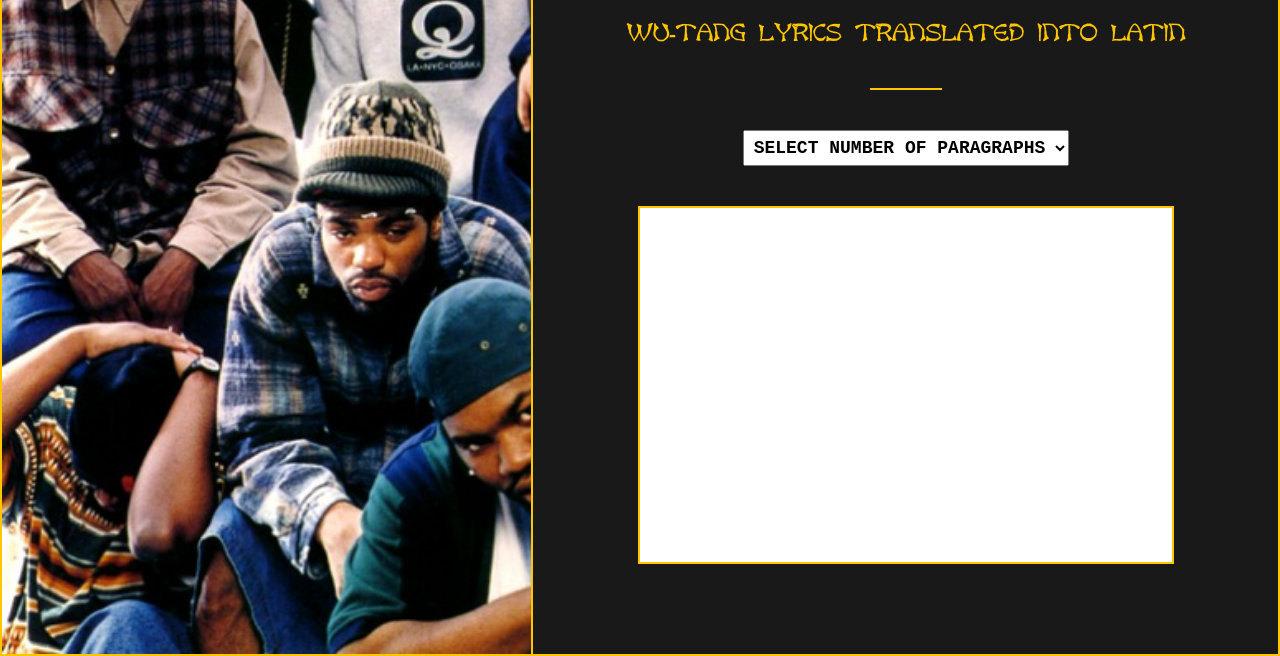
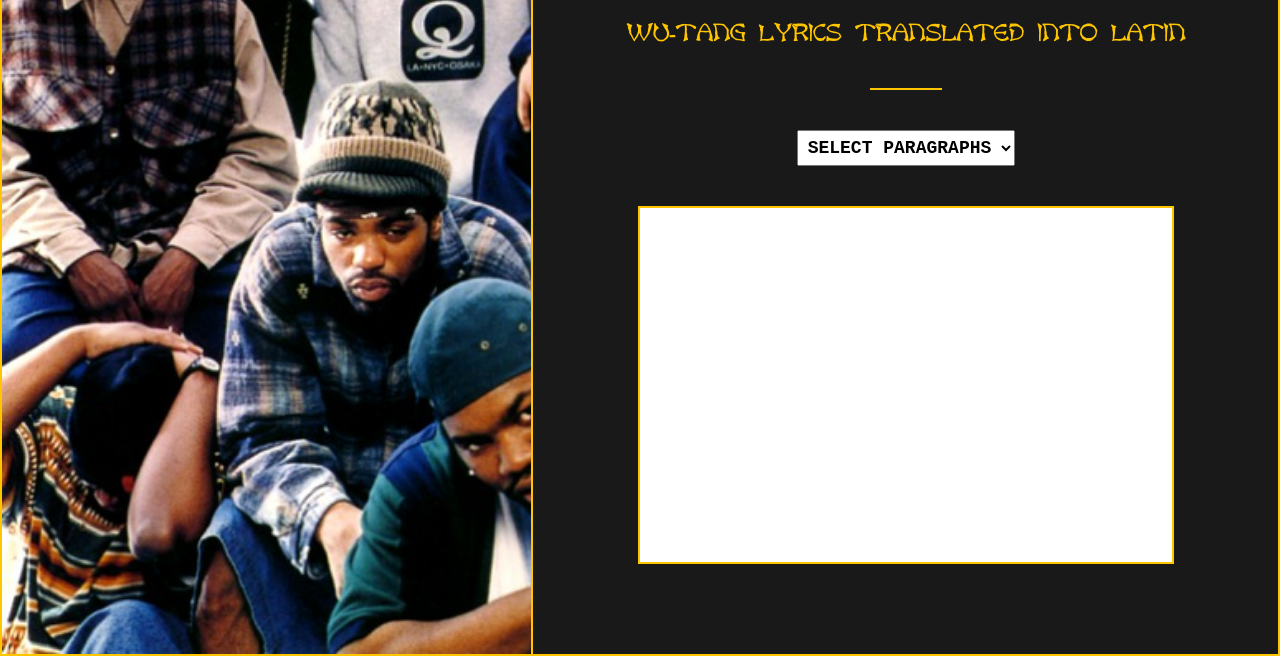
Before and after one commit to mfonofm/wutang-ipsum, a plain HTML site: page index.html in a window 1280 px wide. Shown: the part 244-900 px from the top of the page. Drawn offline with nearby package versions, Linux system fonts and the light colour scheme.

Commit message:
Update index.html

```diff
--- a/index.html
+++ b/index.html
@@ -29,7 +29,7 @@
         <hr>
 
         <select name="" id="number-verses">
-            <option value="0" selected>Select Number of Paragraphs</option>
+            <option value="0" selected>Select Paragraphs</option>
             <option value="1">1 Paragraph</option>
             <option value="2">2 Paragraphs</option>
             <option value="3">3 Paragraphs</option>
```
